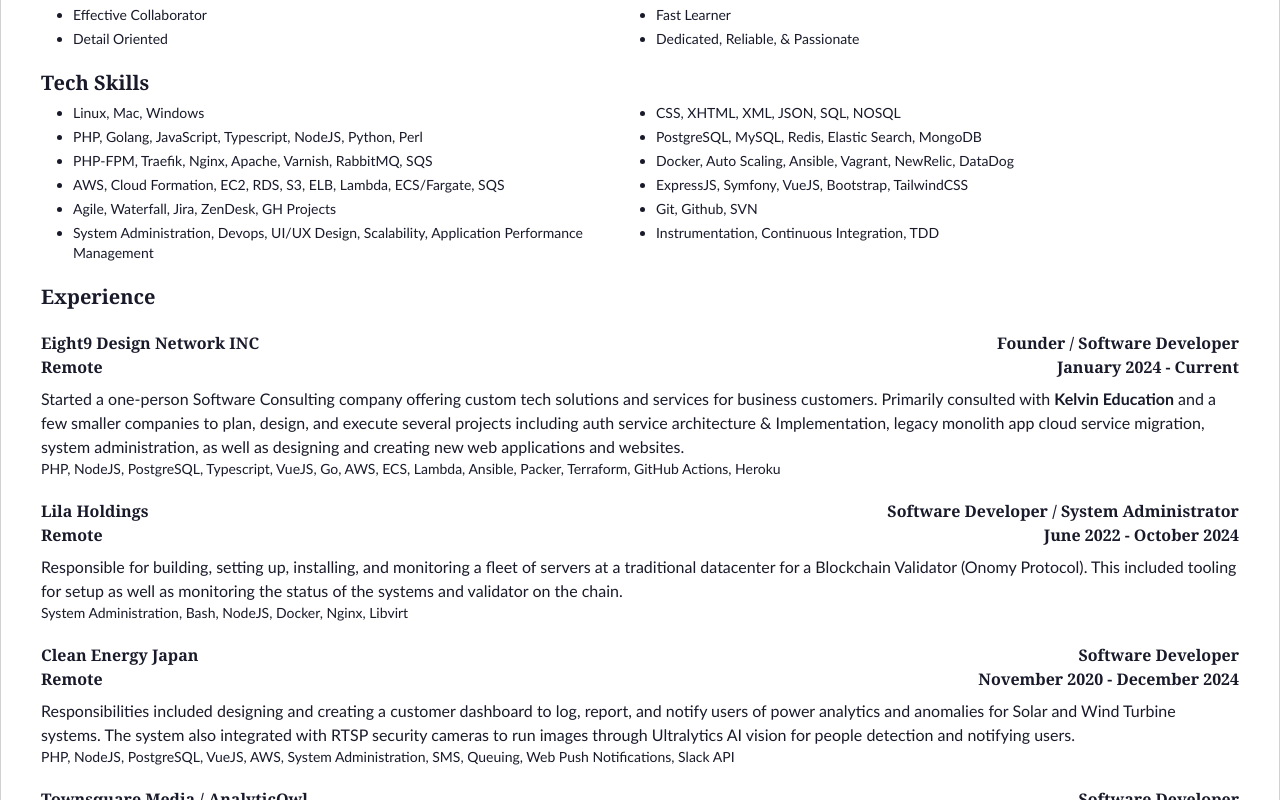
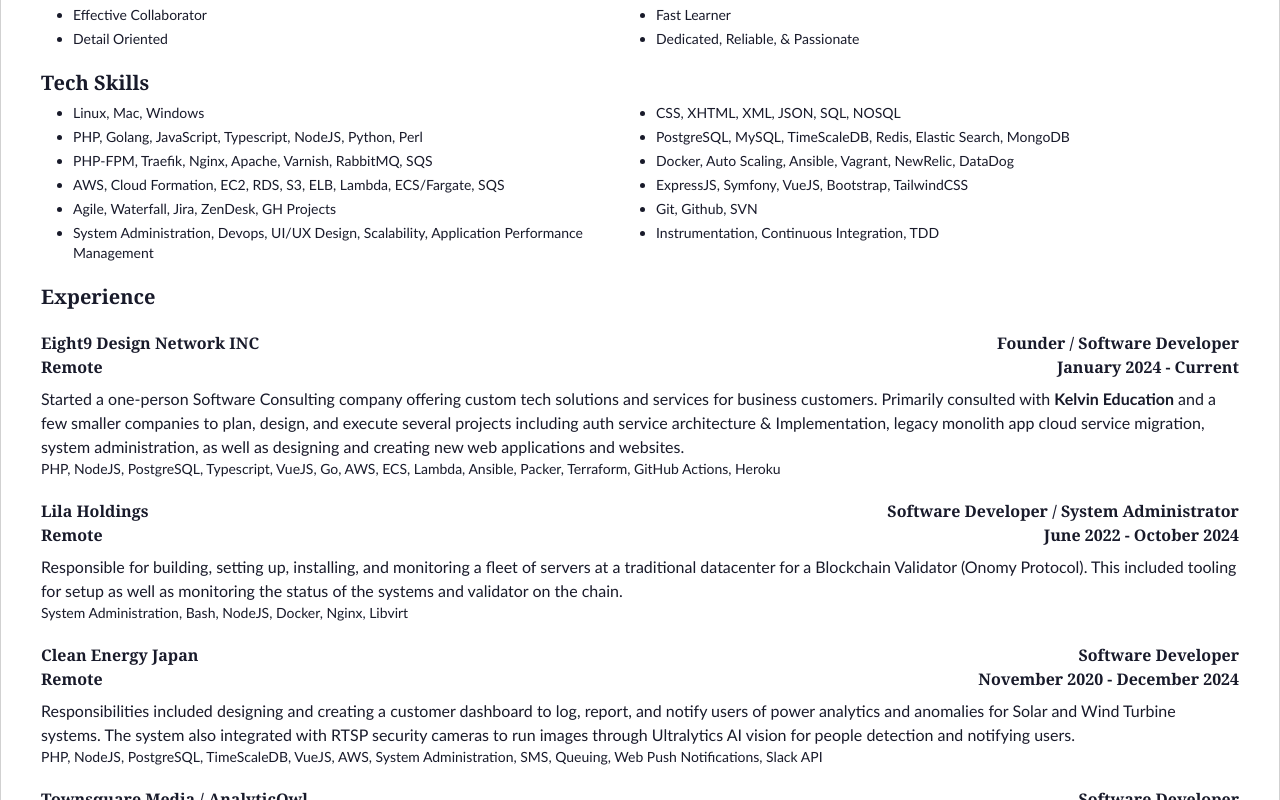
Before and after one commit to Twenty7/mt-resume, a Vue app: page / in a window 1280 px wide. Shown: the part 440-1240 px from the top of the page. Built offline with nearby package versions, Linux system fonts and the light colour scheme; a web font is replaced by a local one.

Commit message:
Update Home.vue

```diff
--- a/src/components/Home.vue
+++ b/src/components/Home.vue
@@ -57,7 +57,7 @@
           <li>Linux, Mac, Windows</li>
           <li>CSS, XHTML, XML, JSON, SQL, NOSQL</li>
           <li>PHP, Golang, JavaScript, Typescript, NodeJS, Python, Perl</li>
-          <li>PostgreSQL, MySQL, Redis, Elastic Search, MongoDB</li>
+          <li>PostgreSQL, MySQL, TimeScaleDB, Redis, Elastic Search, MongoDB</li>
           <li>PHP-FPM, Traefik, Nginx, Apache, Varnish, RabbitMQ, SQS</li>
           <li>Docker, Auto Scaling, Ansible, Vagrant, NewRelic, DataDog</li>
           <li>AWS, Cloud Formation, EC2, RDS, S3, ELB, Lambda, ECS/Fargate, SQS</li>
@@ -112,7 +112,7 @@
           Responsibilities included designing and creating a customer dashboard to log, report, and notify users of power analytics and anomalies for Solar and Wind Turbine systems. The system also integrated with RTSP security cameras to run images through Ultralytics AI vision for people detection and notifying users.
         </p>
         <p class="text-sm">
-          PHP, NodeJS, PostgreSQL, VueJS, AWS, System Administration, SMS, Queuing, Web Push Notifications, Slack API
+          PHP, NodeJS, PostgreSQL, TimeScaleDB, VueJS, AWS, System Administration, SMS, Queuing, Web Push Notifications, Slack API
         </p>
       </ExpComponent>
 
```
